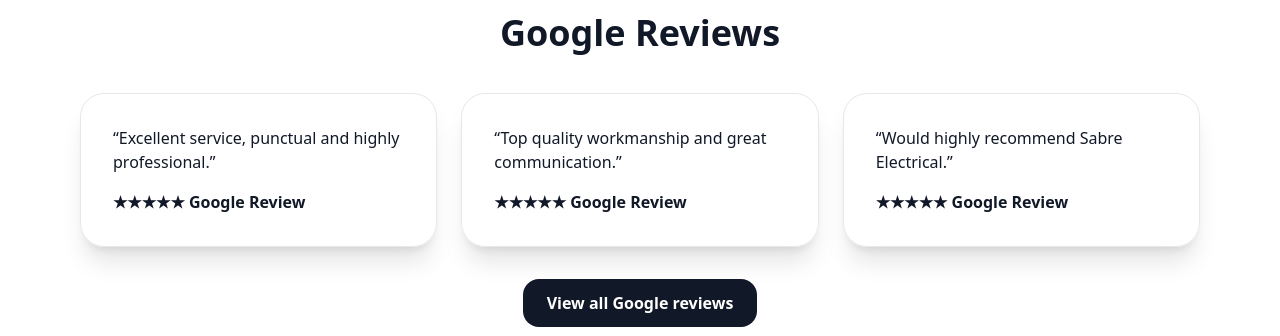
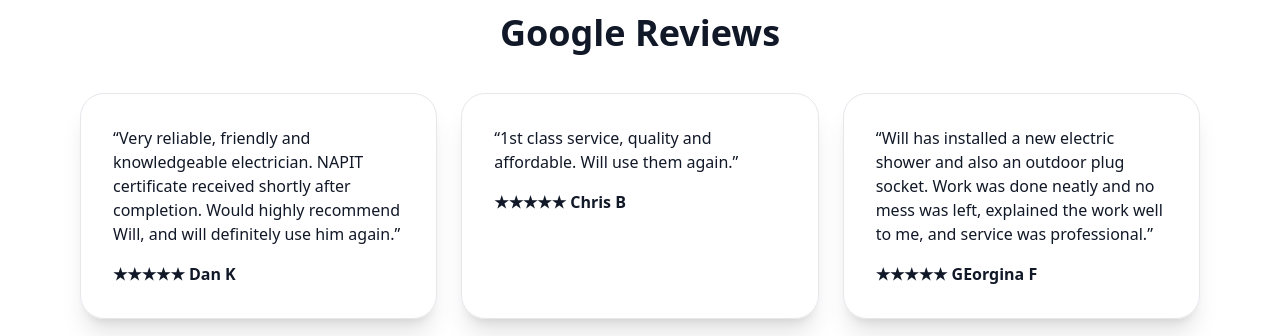
Before and after one commit to claritykustoms-eng/sabreelectrical, a React (Vite) app: page / in a window 1280 px wide. Shown: the part 3780-4116 px from the top of the page. Built offline with nearby package versions, Linux system fonts and the light colour scheme.

Commit message:
Update App.jsx

```diff
--- a/src/App.jsx
+++ b/src/App.jsx
@@ -81,9 +81,18 @@ const renewables = [
 ];
 
 const reviews = [
-  { name: "Google Review", text: "Excellent service, punctual and highly professional." },
-  { name: "Google Review", text: "Top quality workmanship and great communication." },
-  { name: "Google Review", text: "Would highly recommend Sabre Electrical." }
+  {
+    name: "Dan K",
+    text: "Very reliable, friendly and knowledgeable electrician. NAPIT certificate received shortly after completion. Would highly recommend Will, and will definitely use him again."
+  },
+  {
+    name: "Chris B",
+    text: "1st class service, quality and affordable. Will use them again."
+  },
+  {
+    name: "GEorgina F",
+    text: "Will has installed a new electric shower and also an outdoor plug socket. Work was done neatly and no mess was left, explained the work well to me, and service was professional."
+  }
 ];
 
 const serviceAreas = ["Cheltenham", "Gloucester", "Cotswolds", "Worcestershire", "Warwickshire", "Herefordshire", "Gloucestershire"];
```
